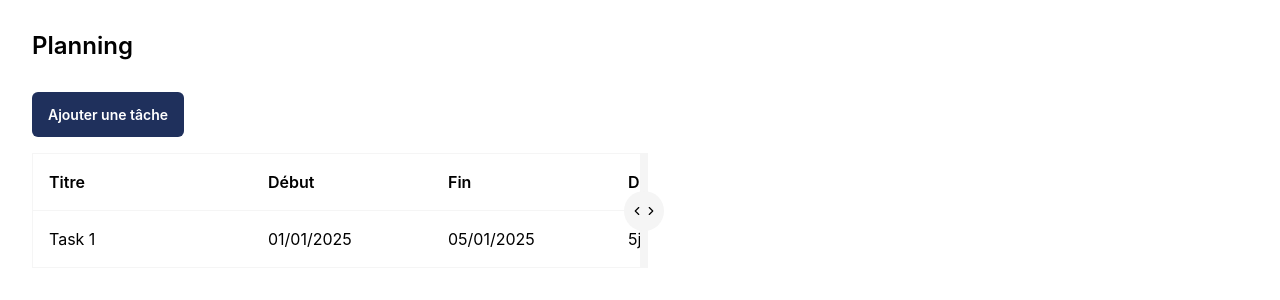
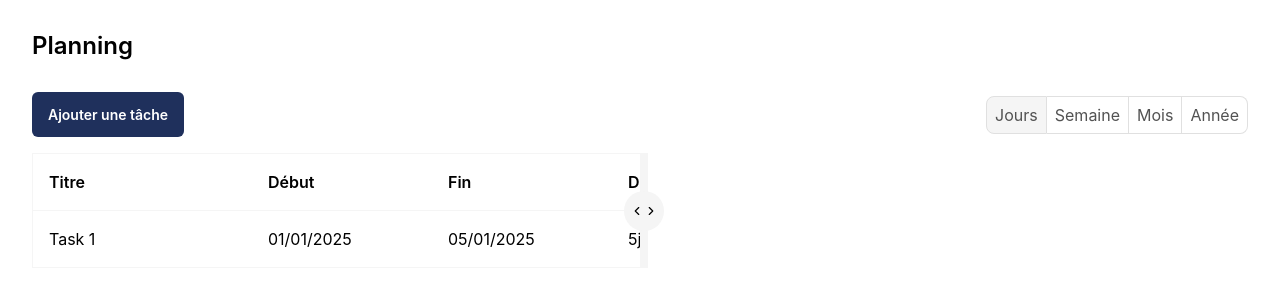
Before and after one commit to Joeil92/React-gantt, a React (Vite) app: page / in a window 1280 px wide. Shown: the top 300 px of the page. Built offline with nearby package versions, Linux system fonts and the light colour scheme.

Commit message:
Add toggle button group for view gantt

```diff
--- a/src/features/gantt/toolbar/Toolbar.ui.tsx
+++ b/src/features/gantt/toolbar/Toolbar.ui.tsx
@@ -1,19 +1,68 @@
 import type { Task } from '../../../entities/task/task.types'
 import { createTask } from '../../../shared/api/api.service'
 import { Button } from '../../../shared/ui/button/Button.ui'
+import { ToggleButton } from '../../../shared/ui/toggle-button/Toggle-button.ui'
+import type { ViewGantt } from './toolbar.types'
 
 type ToolbarProps = {
   onTasksChange: React.Dispatch<React.SetStateAction<Task[]>>
+  viewGantt: ViewGantt
+  onViewGanttChange: (view: ViewGantt) => void
 }
-export function Toolbar({ onTasksChange }: ToolbarProps) {
+export function Toolbar({
+  onTasksChange,
+  viewGantt,
+  onViewGanttChange,
+}: ToolbarProps) {
   const onCreateTask = () => {
     const task = createTask()
     onTasksChange((tasks) => [...tasks, task])
   }
 
   return (
-    <div className="mb-4">
-      <Button onClick={onCreateTask}>Ajouter une tâche</Button>
+    <div className="mb-4 flex items-center justify-between">
+      <div>
+        <Button onClick={onCreateTask}>Ajouter une tâche</Button>
+      </div>
+      <ViewFilters
+        viewGantt={viewGantt}
+        onViewGanttChange={onViewGanttChange}
+      />
     </div>
   )
 }
+
+type ViewFiltersProps = {
+  viewGantt: ViewGantt
+  onViewGanttChange: (view: ViewGantt) => void
+}
+function ViewFilters({ viewGantt, onViewGanttChange }: ViewFiltersProps) {
+  return (
+    <div>
+      <ToggleButton
+        isActive={viewGantt === 'day'}
+        onClick={() => onViewGanttChange('day')}
+      >
+        Jours
+      </ToggleButton>
+      <ToggleButton
+        isActive={viewGantt === 'week'}
+        onClick={() => onViewGanttChange('week')}
+      >
+        Semaine
+      </ToggleButton>
+      <ToggleButton
+        isActive={viewGantt === 'month'}
+        onClick={() => onViewGanttChange('month')}
+      >
+        Mois
+      </ToggleButton>
+      <ToggleButton
+        isActive={viewGantt === 'year'}
+        onClick={() => onViewGanttChange('year')}
+      >
+        Année
+      </ToggleButton>
+    </div>
+  )
+}
--- /dev/null
+++ b/src/features/gantt/toolbar/toolbar.types.ts
@@ -0,0 +1 @@
+export type ViewGantt = 'day' | 'week' | 'month' | 'year'
--- a/src/widgets/gantt-chart/Gantt-chart.tsx
+++ b/src/widgets/gantt-chart/Gantt-chart.tsx
@@ -24,6 +24,7 @@ import {
   ResizablePanelGroup,
   ResizablePanelHandle,
 } from '../../shared/ui/resizable-panel/Resizable-panel.ui'
+import type { ViewGantt } from '../../features/gantt/toolbar/toolbar.types'
 
 type GanttChartProps = {
   tasks: Task[]
@@ -37,13 +38,18 @@ export function GanttChart(props: GanttChartProps) {
 function BaseGanttChart(props: GanttChartProps) {
   const [tasks, setTasks] = useState(props.tasks)
   const [headers, setHeaders] = useState(props.headers)
+  const [viewGantt, setViewGantt] = useState<ViewGantt>('day')
 
   return (
     <div>
       <Typography tag={'h5'} className="mb-8">
         Planning
       </Typography>
-      <Toolbar onTasksChange={setTasks} />
+      <Toolbar
+        onTasksChange={setTasks}
+        viewGantt={viewGantt}
+        onViewGanttChange={setViewGantt}
+      />
       <ResizablePanelGroup>
         <ResizablePanel>
           <TableGanttChart
```
Also changed, not shown: 1 other file (tests, documents, lock files or other folders).
